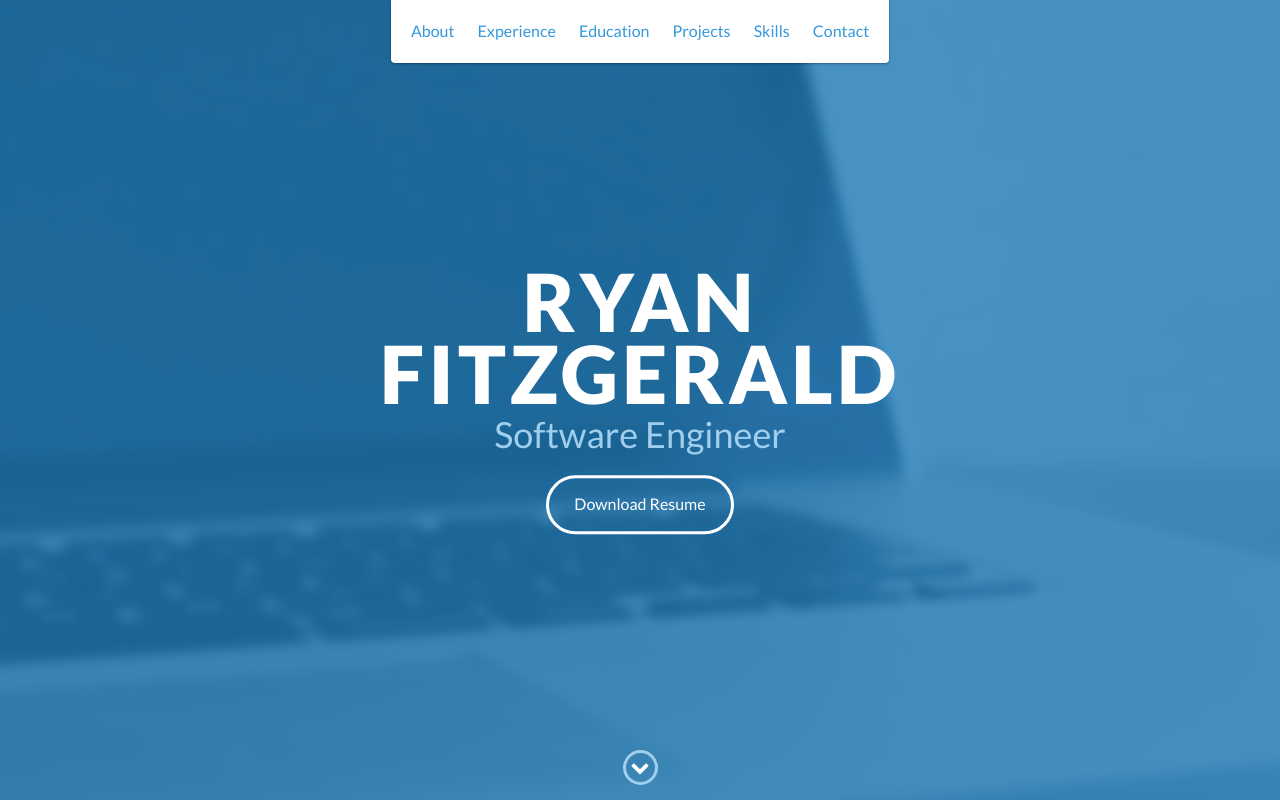
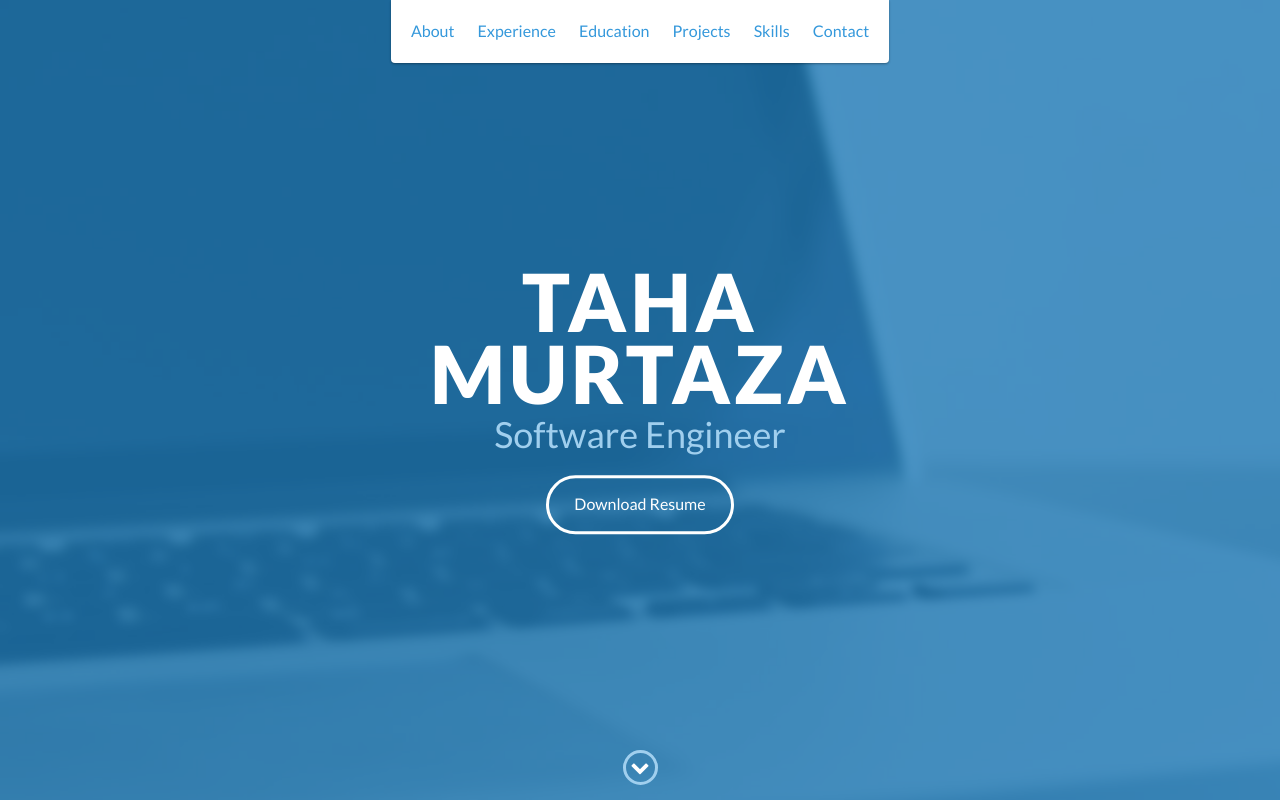
Before and after one commit to mtaha-21/temp, a website: page index.html in a window 1280 px wide. Shown: the top 800 px of the page. Drawn offline with nearby package versions, Linux system fonts and the light colour scheme.

Commit message:
changed name

```diff
--- a/index.html
+++ b/index.html
@@ -48,7 +48,7 @@
 
     <div id="lead">
         <div id="lead-content">
-            <h1>Ryan Fitzgerald</h1>
+            <h1> Taha Murtaza </h1>
             <h2>Software Engineer</h2>
             <a href="#" class="btn-rounded-white">Download Resume</a>
         </div>
```
